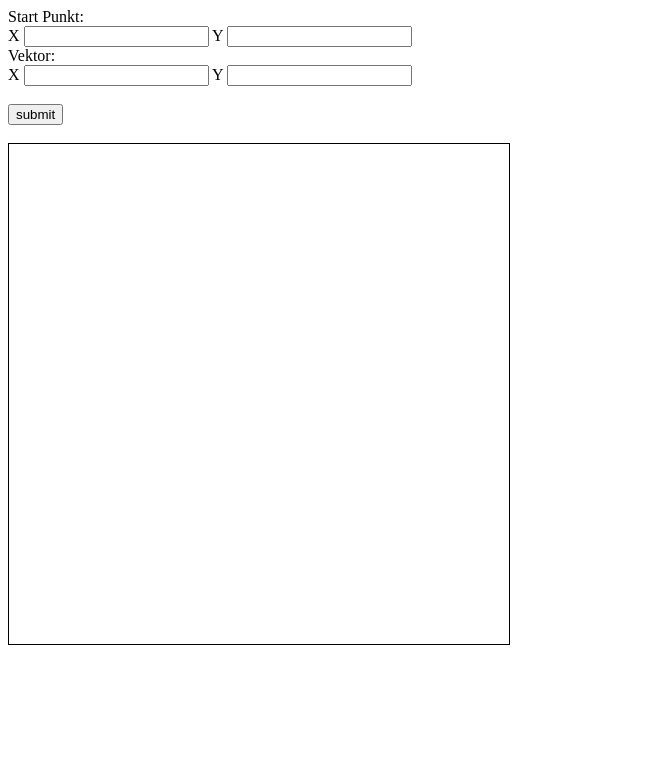
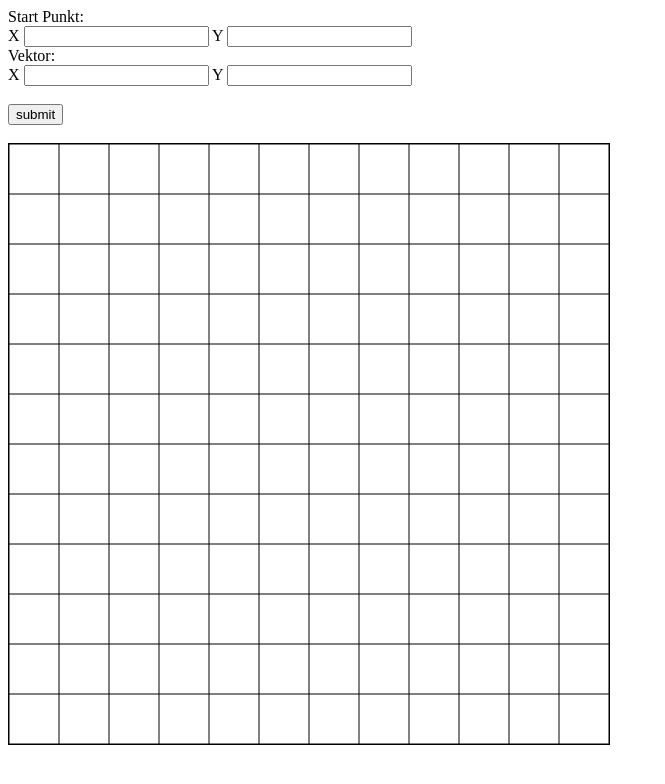
Before and after one commit to StoecklAlexanderPeter/trigonometrie, a website: page index.html in a window 1280 px wide. Shown: the whole page, without its empty margins (0-665 px from the left). Drawn offline with Linux system fonts and the light colour scheme.

Commit message:
some progress

```diff
--- a/index.html
+++ b/index.html
@@ -29,7 +29,7 @@
         <button type="submit" id="submit">submit</button>
     </div>
     <br>
-    <canvas id="coordinate_system" width="500" height="500" style="border:1px solid #000000;">
+    <canvas id="coordinate_system" width="600" height="600" style="border:1px solid #000000;">
     </canvas>
 
 </body>
--- a/src/index.ts
+++ b/src/index.ts
@@ -4,6 +4,11 @@ const getB_aX: HTMLInputElement = document.getElementById("getB_aX") as HTMLInpu
 const getB_aY: HTMLInputElement = document.getElementById("getB_aY") as HTMLInputElement;
 const getB_abX: HTMLInputElement = document.getElementById("getB_abX") as HTMLInputElement;
 const getB_abY: HTMLInputElement = document.getElementById("getB_abY") as HTMLInputElement;
+
+const ctx: HTMLCanvasElement = document.getElementById("coordinate_system") as HTMLCanvasElement;
+const context = ctx.getContext("2d") as CanvasRenderingContext2D;
+
+drawBoard();
 
 submit.addEventListener("click", function() {
     drawCoordinates();
@@ -21,12 +26,12 @@ function getB(aX: number, aY: number, abX: number, abY: number) {
     vector.ab = {};
 
     // Fill Array
-    vector.a.x = aX;
-    vector.a.y = aY;
-    vector.b.x = bX;
-    vector.b.y = bY;
-    vector.ab.x = abX;
-    vector.ab.y = abY;
+    vector.a.x = aX * 50;
+    vector.a.y = aY * 50;
+    vector.b.x = bX * 50;
+    vector.b.y = bY * 50;
+    vector.ab.x = abX * 50;
+    vector.ab.y = abY * 50;
 
     return vector;
 }
@@ -38,16 +43,32 @@ function drawCoordinates() {
         getB_abX.valueAsNumber,
         getB_abY.valueAsNumber,
     );
+    // context.clearRect(0, 0, ctx.width, ctx.height);
+    context.strokeStyle = "#0066ff";
+    context.lineWidth = 2;
 
-    const pointSize = 3;
-    const ctx: HTMLCanvasElement = document.getElementById("coordinate_system") as HTMLCanvasElement;
-    const context = ctx.getContext("2d") as CanvasRenderingContext2D;
-    // context.clearRect(0, 0, ctx.width, ctx.height);
-
-    context.strokeRect(coordinates.a.x, coordinates.a.y, 2, 2);
-    context.strokeRect(coordinates.b.x, coordinates.b.y, 2, 2);
+    context.strokeRect(coordinates.a.x , coordinates.a.y, 1, 1);
+    context.strokeRect(coordinates.b.x, coordinates.b.y, 1, 1);
     context.beginPath();
     context.moveTo(coordinates.a.x, coordinates.a.y);
     context.lineTo(coordinates.b.x, coordinates.b.y);
     context.stroke();
 }
+
+function drawBoard() {
+
+    const p = 0;
+
+    for (let x = 0; x <= ctx.width; x += 50) {
+        context.moveTo(x, 0);
+        context.lineTo(x, ctx.height);
+    }
+
+    for (let y = 0; y <= ctx.height; y += 50) {
+        context.moveTo(0, y);
+        context.lineTo(ctx.width, y);
+    }
+
+    context.strokeStyle = "black";
+    context.stroke();
+}
```
Also changed, not shown: dist/src/index.js, 1 other file.
